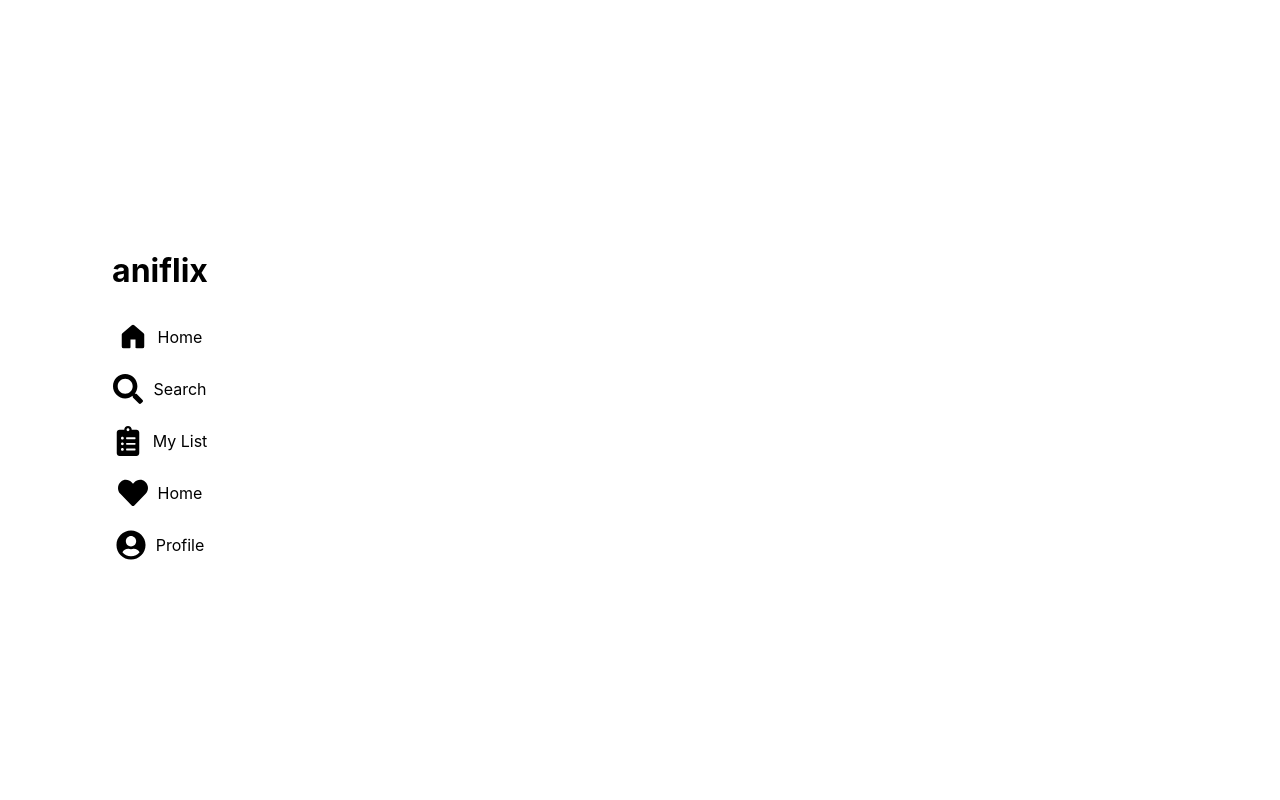
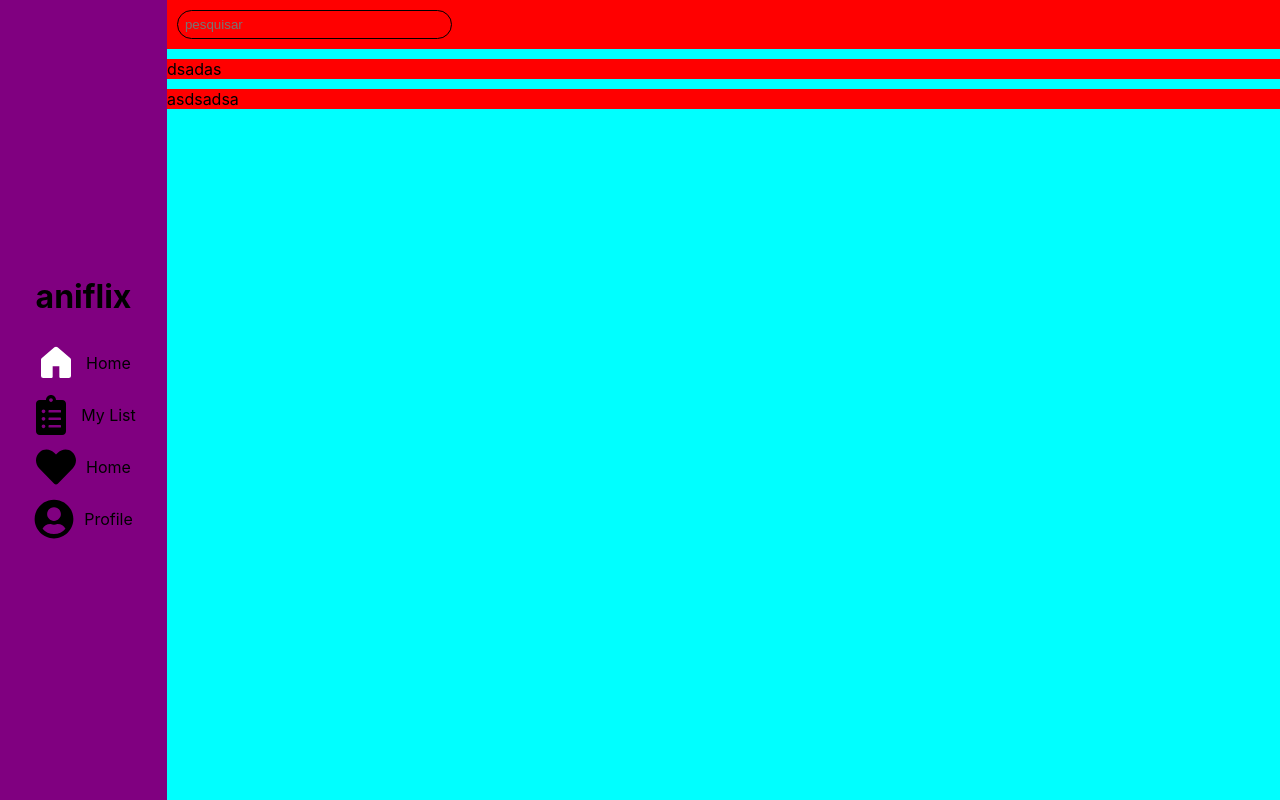
Before and after one commit to murilo-dev9/aniflix, a React (Create React App) app: page / in a window 1280 px wide. Built offline with nearby package versions, Linux system fonts and the light colour scheme.

Commit message:
barra_pesquista

```diff
--- a/src/App.jsx
+++ b/src/App.jsx
@@ -1,11 +1,22 @@
 import styles from "./App.module.css";
 import Menu from "./componentes/menu/menu"
+import Search from "./componentes/search/search"
 
 const home = () => {
   return(
     <div className={styles.main}>
       <Menu/>
-
+      <div className={styles.inicio}>
+        <div className={styles.topBar}>
+            <Search/>
+        </div>
+        <div className={styles.gnr}>
+          dsadas
+        </div>
+        <div className={styles.ctlg}>
+            asdsadsa
+        </div>
+      </div>
 
     </div>
   )
--- a/src/App.module.css
+++ b/src/App.module.css
@@ -1,38 +1,25 @@
-.App {
-  text-align: center;
+.main {
+    display: flex;
+    flex-direction: row;
 }
 
-.App-logo {
-  height: 40vmin;
-  pointer-events: none;
+.inicio {
+    display: flex;
+    flex-direction: column;
+    background-color: aqua;
+    width: 100%;
 }
 
-@media (prefers-reduced-motion: no-preference) {
-  .App-logo {
-    animation: App-logo-spin infinite 20s linear;
-  }
+.topBar {
+    background-color: red;
+    margin-bottom: 10px;
+    padding:10px
 }
-
-.App-header {
-  background-color: #282c34;
-  min-height: 100vh;
-  display: flex;
-  flex-direction: column;
-  align-items: center;
-  justify-content: center;
-  font-size: calc(10px + 2vmin);
-  color: white;
+.gnr {
+    background-color: red;
+    margin-bottom: 10px;
 }
-
-.App-link {
-  color: #61dafb;
+.ctlg {
+    background-color: red;
+    margin-bottom: 10px;
 }
-
-@keyframes App-logo-spin {
-  from {
-    transform: rotate(0deg);
-  }
-  to {
-    transform: rotate(360deg);
-  }
-}
--- a/src/componentes/menu/menu.jsx
+++ b/src/componentes/menu/menu.jsx
@@ -1,5 +1,5 @@
 import { GoHomeFill} from "react-icons/go";
-import { FaSearch, FaClipboardList,FaHeart,FaUserCircle } from "react-icons/fa";
+import {FaClipboardList,FaHeart,FaUserCircle } from "react-icons/fa";
 import styles from "./menu.module.css";
 
 
@@ -9,23 +9,20 @@ const Menu =()=>{
         <div className={styles.main}>
         <h1>aniflix</h1>
             <div className={styles.Lroutes}>
-                <GoHomeFill size={30}/>
+                <GoHomeFill size={40} color="white"/>
+                <p>Home</p>
+            </div>
+
+            <div className={styles.Lroutes}>
+                <FaClipboardList size={40}/>
+                <p>My List</p>
+            </div>
+            <div className={styles.Lroutes}>
+                <FaHeart size={40}/>
                 <p>Home</p>
             </div>
             <div className={styles.Lroutes}>
-                <FaSearch size={30}/>
-                <p>Search</p>
-            </div>
-            <div className={styles.Lroutes}>
-                <FaClipboardList size={30}/>
-                <p>My List</p>
-            </div>
-            <div className={styles.Lroutes}>
-                <FaHeart size={30}/>
-                <p>Home</p>
-            </div>
-            <div className={styles.Lroutes}>
-                <FaUserCircle size={30}/>
+                <FaUserCircle size={40}/>
                 <p>Profile</p>
             </div>
         </div>
--- a/src/componentes/menu/menu.module.css
+++ b/src/componentes/menu/menu.module.css
@@ -3,8 +3,9 @@
     flex-direction: column;
     align-items: center;
     justify-content: center;
-    width: 25%;
+    width: 15%;
     height: 100vh;
+    background-color: purple;
     }
 
 .Lroutes {
--- /dev/null
+++ b/src/componentes/search/search.jsx
@@ -0,0 +1,11 @@
+import styles from "./search.module.css"
+
+const Search =()=>{
+    return(
+        <div className={styles.main}>
+            <input type="text" placeholder="pesquisar" />
+        </div>
+    )
+}
+
+export default Search;
--- /dev/null
+++ b/src/componentes/search/search.module.css
@@ -0,0 +1,14 @@
+.main {
+    border: solid 1px black;
+    border-radius: 20px;
+    width: 25%;
+}
+
+input {
+    margin:5px;
+    background-color: rgba(0,0,0,0);
+    border: none;
+    height: 100%;
+    width: 95%;
+    text-decoration-color: #fff;
+}
```
